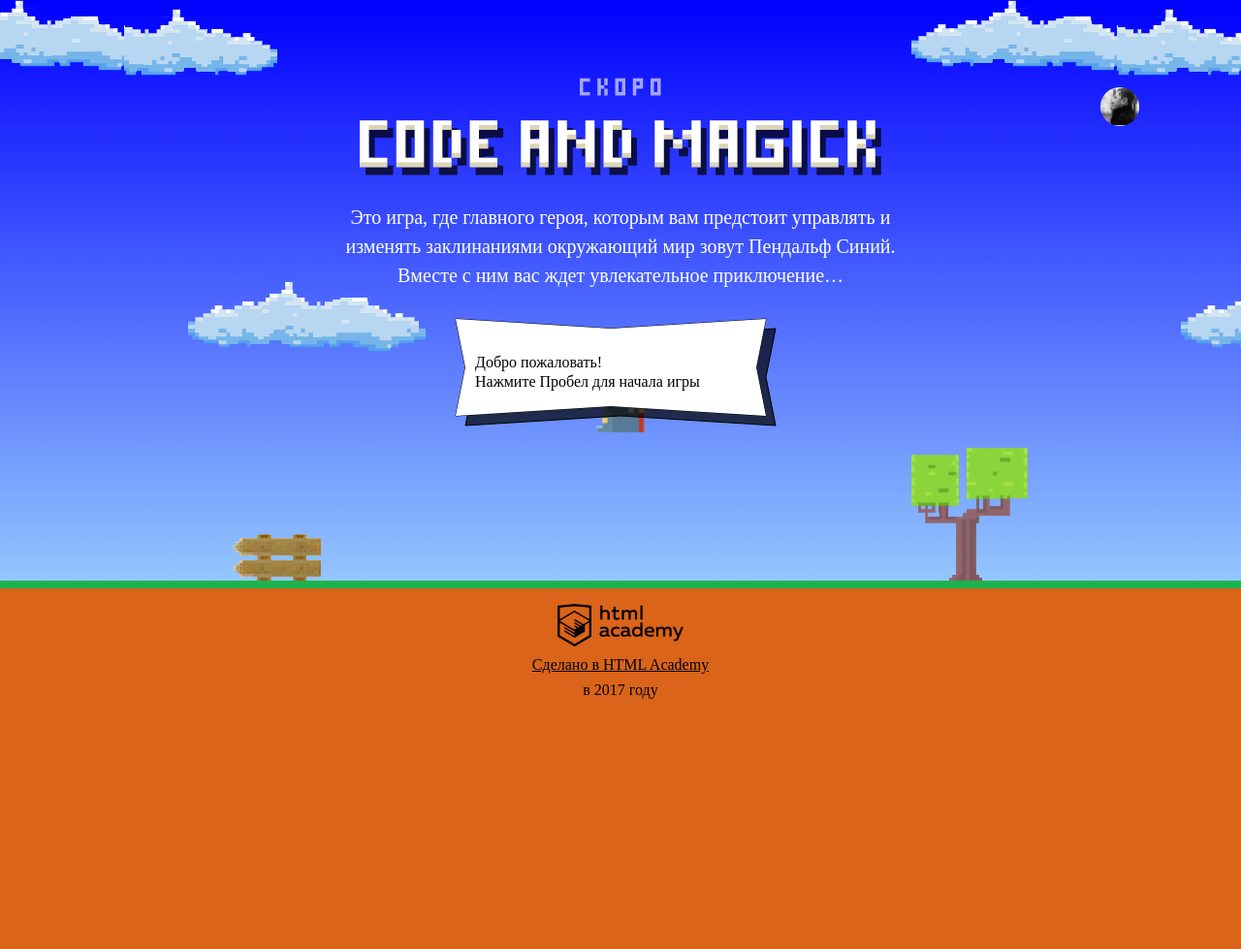
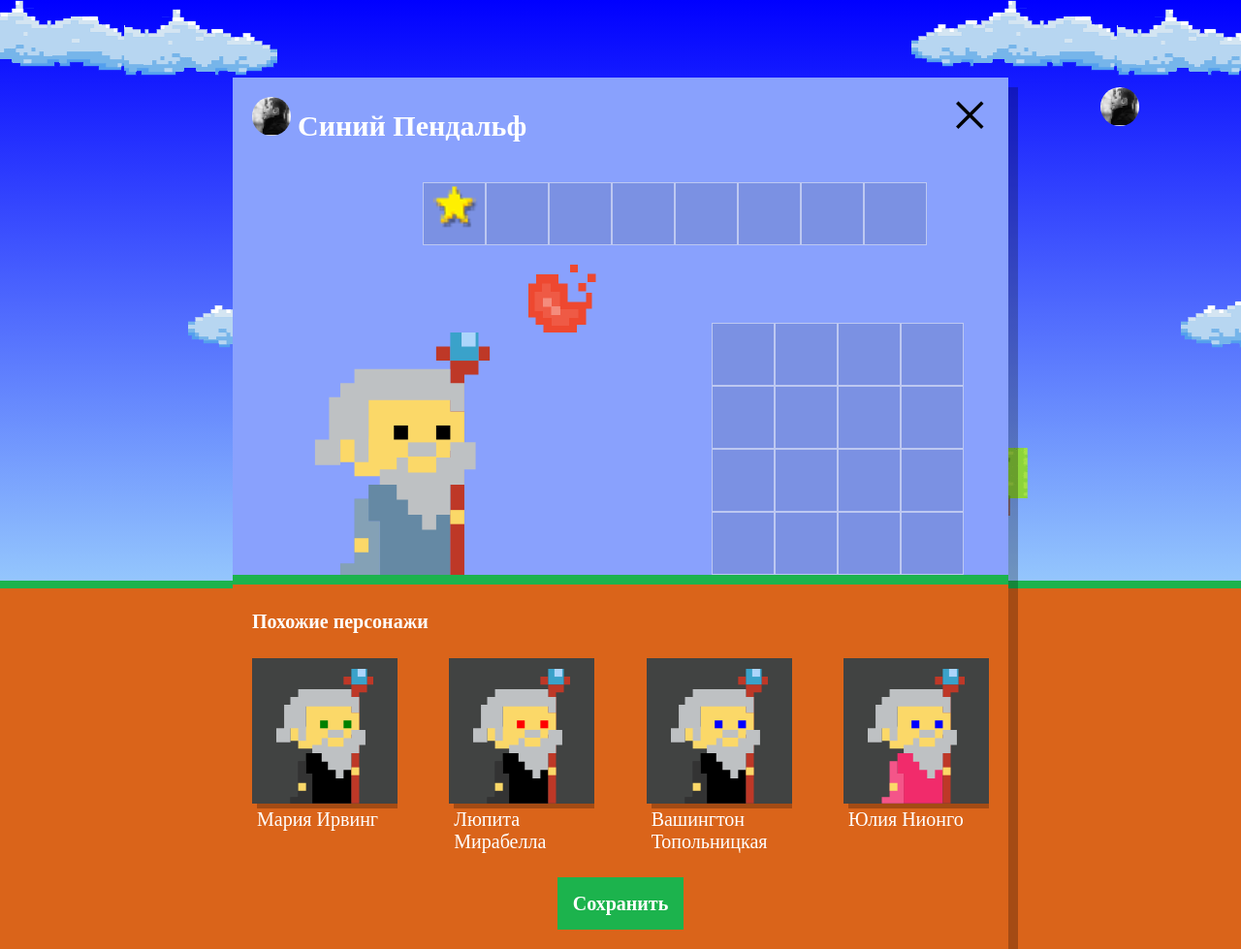
Before and after one commit to 7erkin/790961-code-and-magick, a website: page index.html in a window 1280 px wide. Shown: the whole page at 97% size. Before the commit the page ends 800 px from the top, so only its background shows below. Drawn offline with Linux system fonts and the light colour scheme; a web font is replaced by a local one.

Commit message:
Simple commit

```diff
--- a/index.html
+++ b/index.html
@@ -200,6 +200,6 @@
 </script>
 <script src="js/stat.js"></script>
 <script src="js/game.js"></script>
-
+<script src="js/setup.js"></script>
 </body>
 </html>
--- /dev/null
+++ b/js/setup.js
@@ -0,0 +1,93 @@
+'use strict';
+
+var WIZARDS_QUANTITY = 4;
+
+// Объект wizards есть набор свойств и функций для их инициализации
+var wizards = {
+  wizardsCharacters: {},                             // Объект для хранения значений свойств каждого из персонажей
+  propertyPull: {                                    // Коллекция свойств которая будет применена к каждому персонажу
+    firstNames: [
+      'Иван',
+      'Хуан Себастьян',
+      'Мария',
+      'Кристоф',
+      'Виктор',
+      'Юлия',
+      'Люпита',
+      'Вашингтон'
+    ],
+    lastNames: [
+      'да Марья',
+      'Верон',
+      'Мирабелла',
+      'Вальц',
+      'Онопко',
+      'Топольницкая',
+      'Нионго',
+      'Ирвинг'
+    ],
+    colorsCoat: [
+      'rgb(101, 137, 164)',
+      'rgb(241, 43, 107)',
+      'rgb(146, 100, 161)',
+      'rgb(56, 159, 117)',
+      'rgb(215, 210, 55)',
+      'rgb(0, 0, 0)'
+    ],
+    colorsEyes: [
+      'black',
+      'red',
+      'blue',
+      'yellow',
+      'green'
+    ]
+  },
+  initWizards: function (howManyWizards) {                        // формируем персонажей путем создания свойств в объектах
+    for (var i = 0; i < howManyWizards; ++i) {
+      this.wizardsCharacters[i] = {};
+      this.wizardsCharacters[i].name = this.getName();
+      this.wizardsCharacters[i].colorEyes = this.getColorEyes();
+      this.wizardsCharacters[i].colorCoat = this.getColorCoat();
+    }
+  },
+  getName: function () {
+    var indexFirstName = Math.floor(Math.random() * this.propertyPull.firstNames.length);
+    var indexLastName = Math.floor(Math.random() * this.propertyPull.lastNames.length);
+    return this.propertyPull.firstNames[indexFirstName] + ' ' + this.propertyPull.lastNames[indexLastName];
+  },
+  getColorCoat: function () {
+    var index = Math.floor(Math.random() * this.propertyPull.colorsCoat.length);
+    return this.propertyPull.colorsCoat[index];
+  },
+  getColorEyes: function () {
+    var index = Math.floor(Math.random() * this.propertyPull.colorsEyes.length);
+    return this.propertyPull.colorsEyes[index];
+  }
+};
+
+var showSetupBlock = function () {
+  var domElement = document.querySelector('.setup');
+  domElement.classList.remove('hidden');
+};
+
+var showSetupSimilarBlock = function (wizardsCharacters) {
+  var template = document.querySelector('#similar-wizard-template').content.querySelector('div');
+  var fragment = document.createDocumentFragment();
+  for (var i = 0; i < WIZARDS_QUANTITY; ++i) {
+    var domElement = template.cloneNode(true);
+    makeWizard(domElement, wizardsCharacters[i]);
+    fragment.appendChild(domElement);
+  }
+  document.querySelector('.setup-similar-list').appendChild(fragment);
+  document.querySelector('.setup-similar').classList.remove('hidden');
+};
+
+var makeWizard = function (domElement, wizardCharacters) {                                     // функция наполнения шаблона информацией о персонаже
+  domElement.querySelector('.setup-similar-label').textContent = wizardCharacters.name;
+  domElement.querySelector('.wizard-coat').style.fill = wizardCharacters.colorCoat;
+  domElement.querySelector('.wizard-eyes').style.fill = wizardCharacters.colorEyes;
+};
+
+wizards.initWizards(WIZARDS_QUANTITY);
+showSetupBlock();
+showSetupSimilarBlock(wizards.wizardsCharacters);
```
